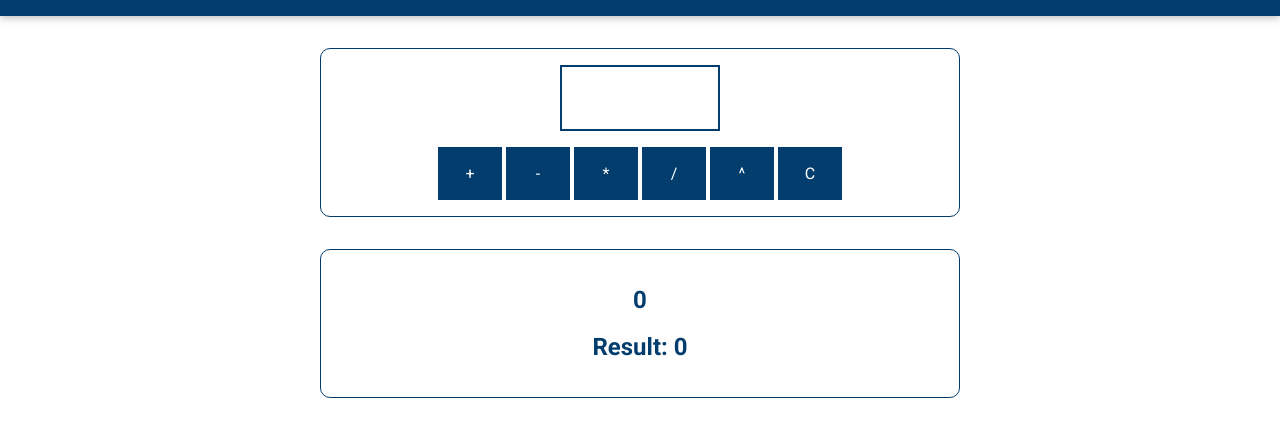
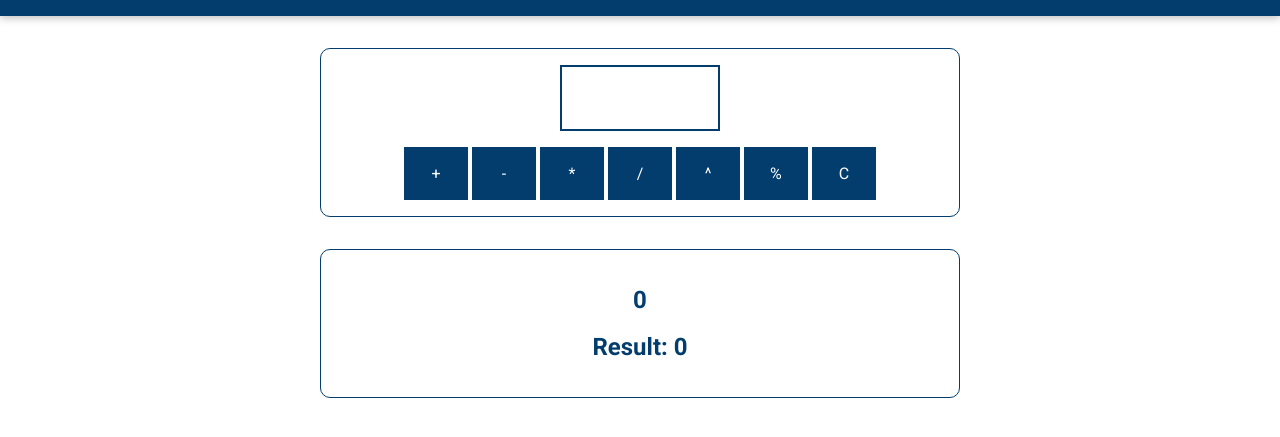
Before and after one commit to AliaminiCodes/Unconventional-Calculator, a plain HTML site: page index.html in a window 1280 px wide. Shown: the part 97-534 px from the top of the page. Drawn offline with Linux system fonts and the light colour scheme.

Commit message:
added "PERCENT" button (index.html)

```diff
--- a/index.html
+++ b/index.html
@@ -25,6 +25,7 @@
             <button type="button" id="btn-multiply">*</button>
             <button type="button" id="btn-divide">/</button>
             <button type="button" id="btn-power">^</button>
+            <button type="button" id="btn-percent">%</button>
             <button type="button" id="btn-clear">C</button>
          </div>
       </section>
```
